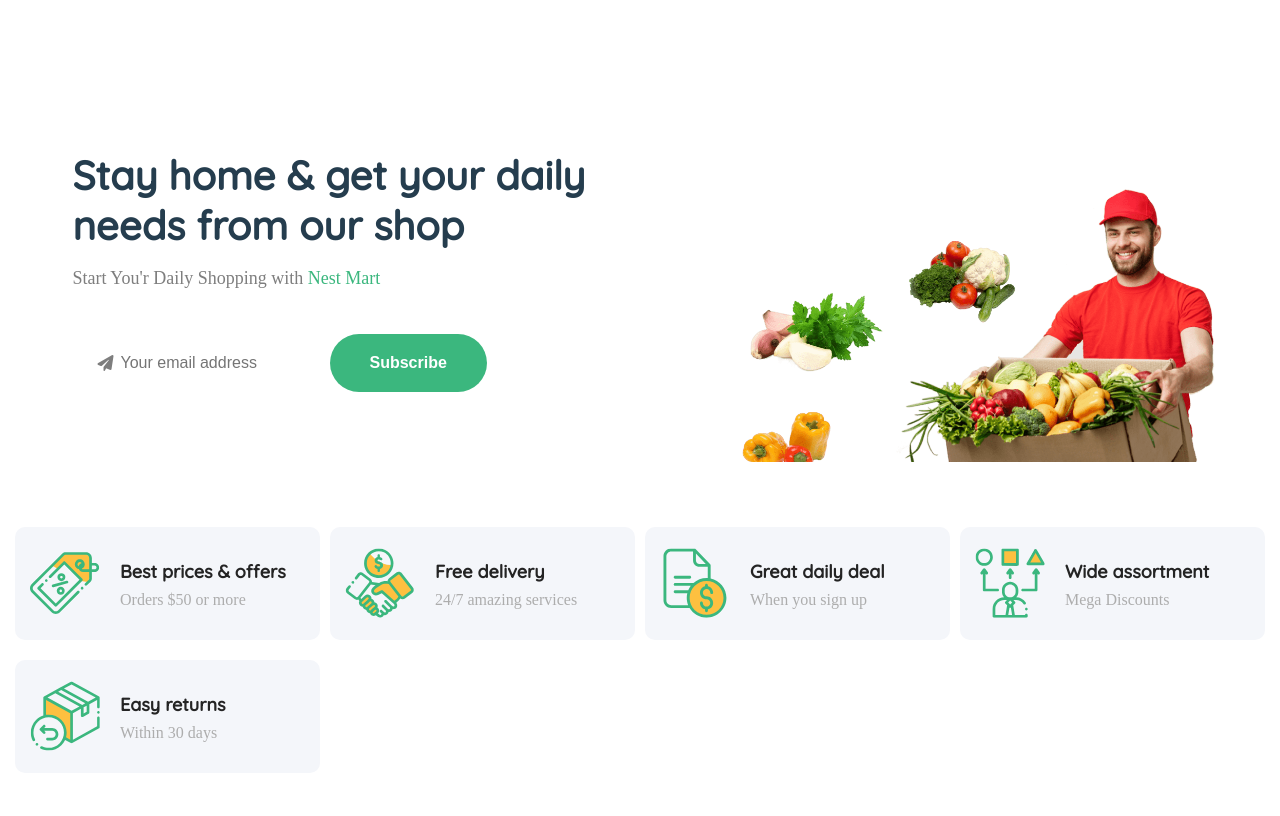
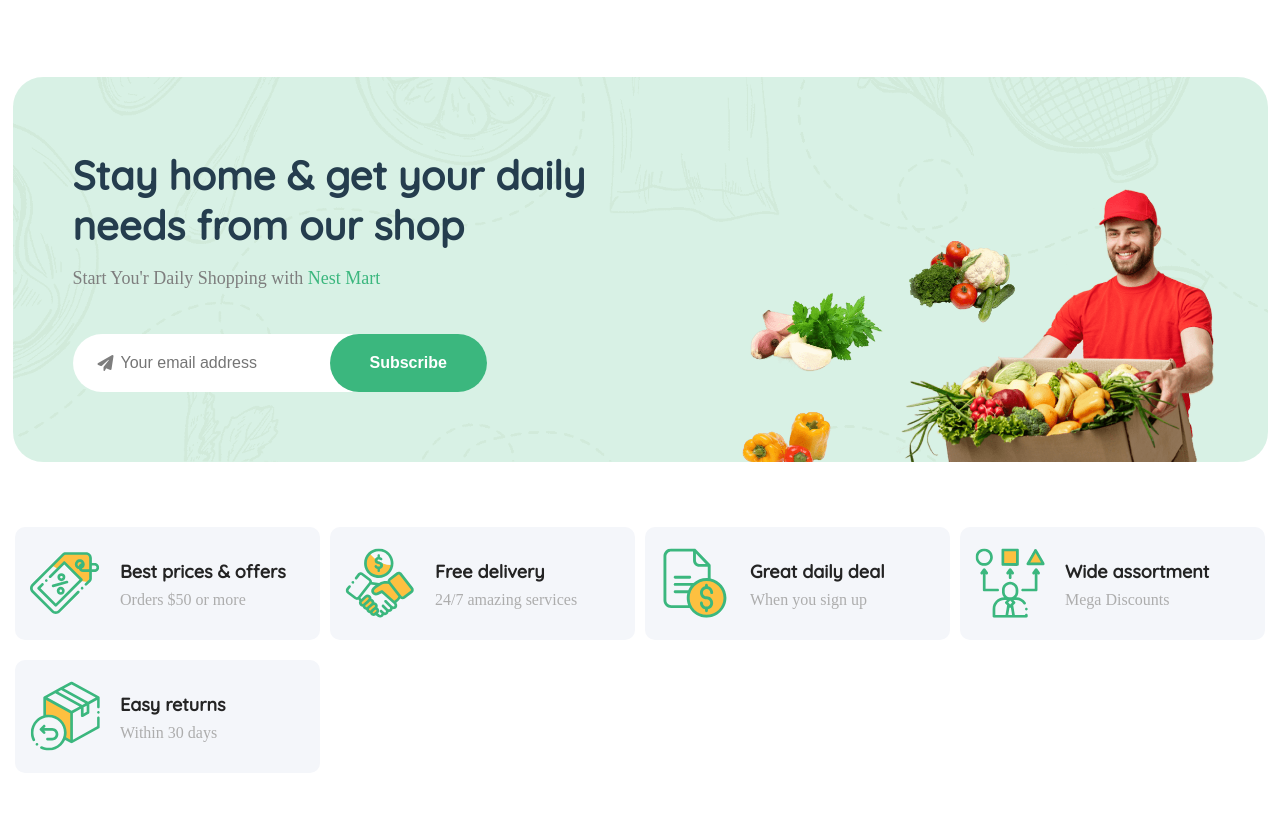
Before and after one commit to mHasan1037/E-commerce-2, a plain HTML site: page index.html in a window 1280 px wide. Shown: the part 5331-6147 px from the top of the page. Drawn offline with Linux system fonts and the light colour scheme.

Commit message:
bg fixed

```diff
--- a/css/index.css
+++ b/css/index.css
@@ -1171,7 +1171,7 @@
 
 .big-single-banner{
     box-sizing: border-box;
-    background-image: url('./img/banner-10.png');
+    background-image: url('../img/banner-10.png');
     background-position: center;
     background-size: cover;
     width: calc(100% - 25px);
```
